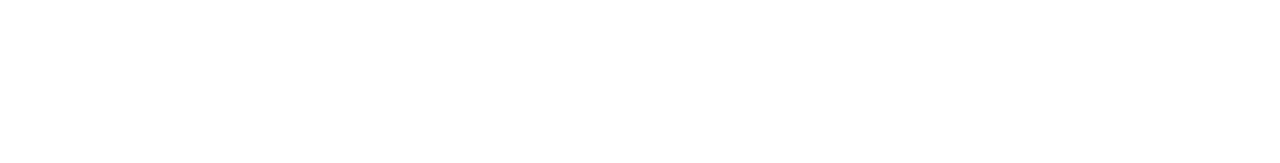
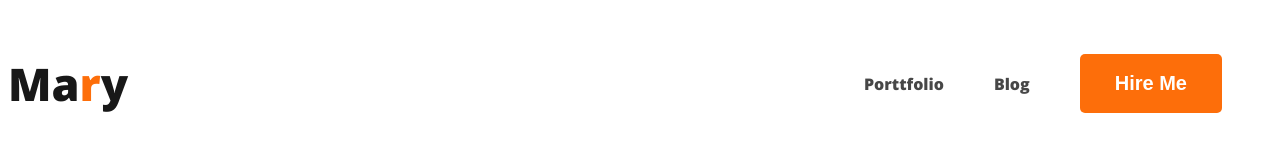
Before and after one commit to TonmoyShahriar23/Developer-porttfolio, a plain HTML site: page index.html in a window 1280 px wide. Drawn offline with nearby package versions, Linux system fonts and the light colour scheme.

Commit message:
First Commit

```diff
--- a/index.html
+++ b/index.html
@@ -4,9 +4,21 @@
     <meta charset="UTF-8">
     <meta name="viewport" content="width=device-width, initial-scale=1.0">
     <title>Developer Porttfolio</title>
+    <link rel="preconnect" href="https://fonts.googleapis.com">
+<link rel="preconnect" href="https://fonts.gstatic.com" crossorigin>
+<link href="https://fonts.googleapis.com/css2?family=Open+Sans:ital,wght@0,800;1,400&display=swap" rel="stylesheet">
+    <link rel="stylesheet" href="styles/porttfolio.css" class="css">
 </head>
 <body>
     <header>
+        <nav>
+            <h3 class="nav-title">Ma<span class="text-primary">r</span>y</h3>
+            <ul>
+                <li><a href="">Porttfolio</a></li>
+                <li><a href="">Blog</a></li>
+                <li><button class="btn-primary">Hire Me</button></li>
+            </ul>
+        </nav>
 
     </header>
     <main>
--- /dev/null
+++ b/styles/porttfolio.css
@@ -0,0 +1,50 @@
+body {
+    font-family: 'Lato', sans-serif;
+    font-family: 'Open Sans', sans-serif;
+}
+
+nav {
+    display: flex;
+    justify-content: space-between;
+}
+
+.text-primary {
+    color: #FD6E0A;
+
+}
+
+.btn-primary {
+
+    border-radius: 5px;
+    background: #FD6E0A;
+    border: 0;
+    color: white;
+    font-size: 20px;
+    font-weight: 700;
+    padding: 18px 35px;
+
+
+}
+
+.nav-title {
+    color: var(--dark-01, #181818);
+    text-shadow: 0px 4px 4px 0px rgba(0, 0, 0, 0.25);
+    font-size: 45px;
+    font-weight: 800;
+}
+
+nav>ul {
+    display: flex;
+    align-items:center ;
+    justify-content: space-between;
+}
+
+nav li {
+    list-style: none;
+    margin-right: 50px;
+}
+
+nav a {
+    text-decoration: none;
+    color: #474747;
+}
```
